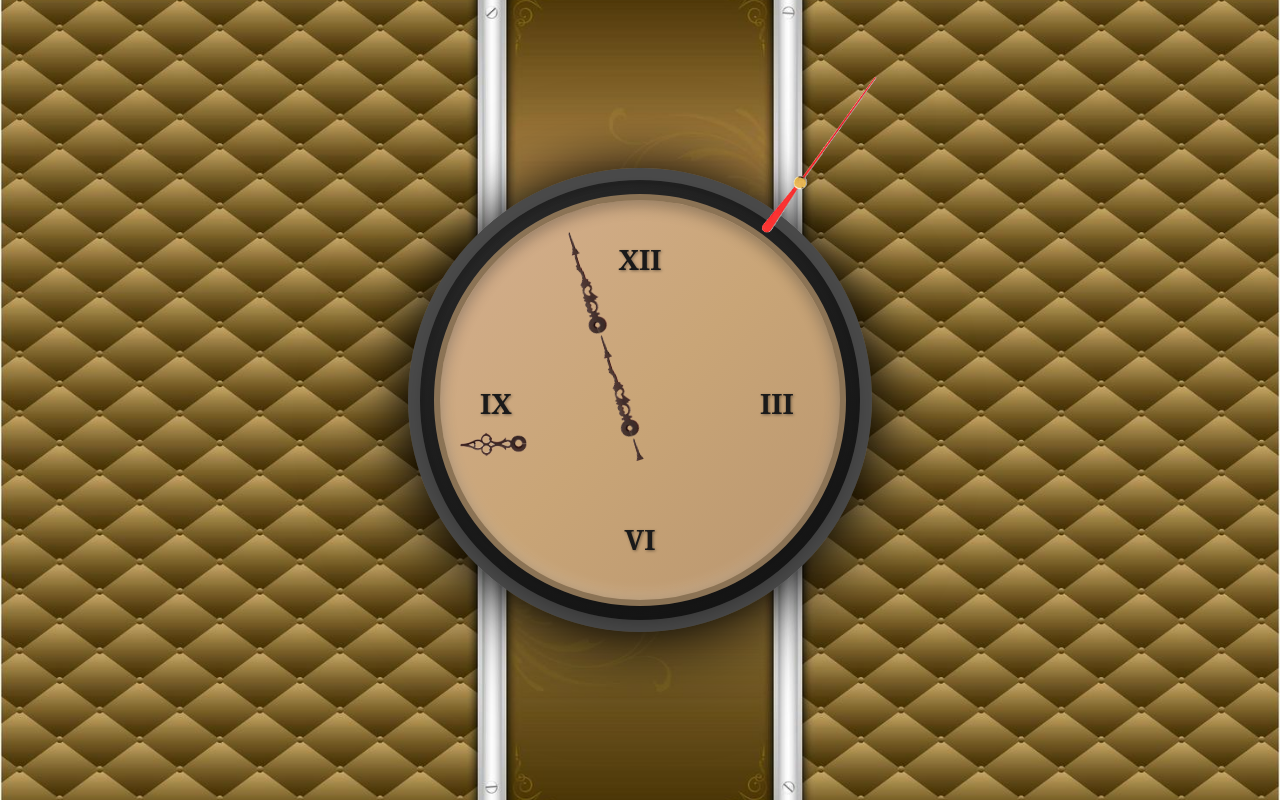
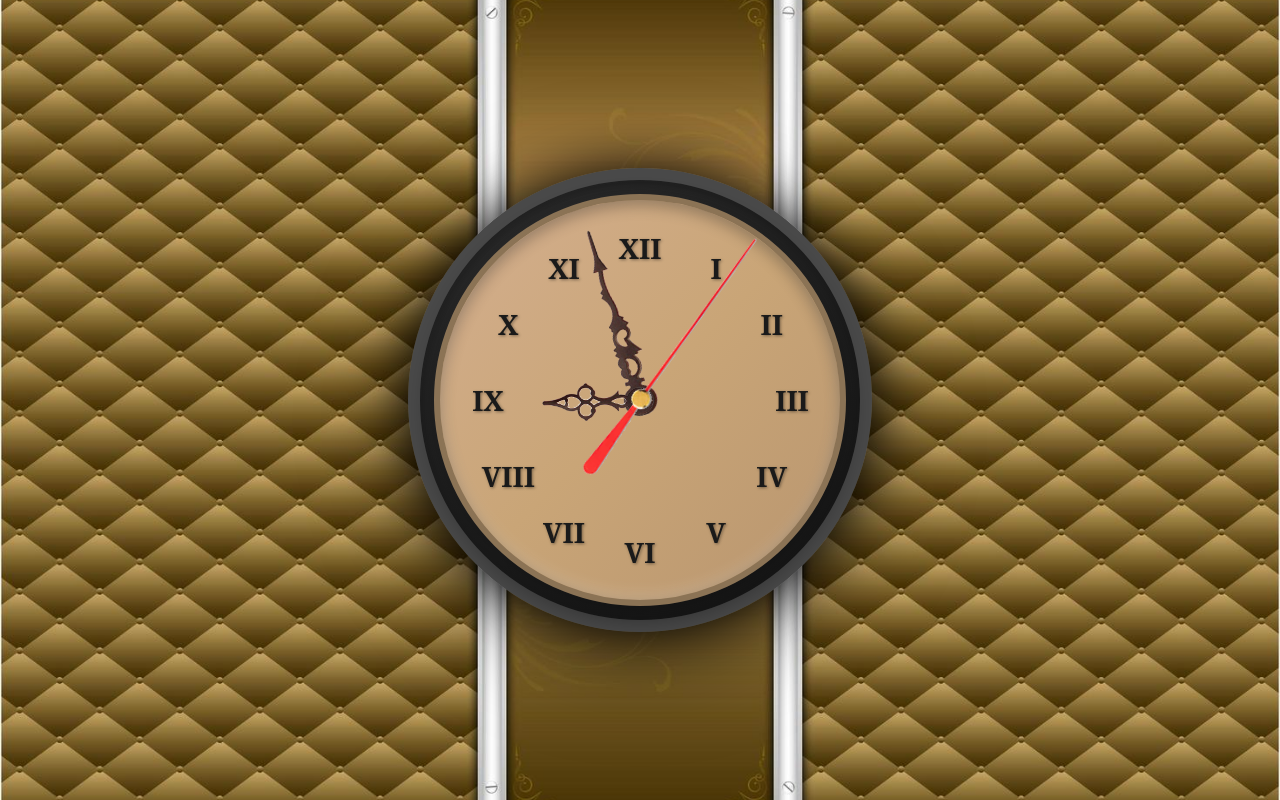
Before and after one commit to krisyupher/Reloj-Animacion-Css, a plain HTML site: page index.html in a window 1280 px wide. Drawn offline with Linux system fonts and the light colour scheme.

Commit message:
feat: Implement a functional analog clock with dynamic hand movements, detailed styling, and a complete Roman numeral display

```diff
--- a/css/animaciones.css
+++ b/css/animaciones.css
@@ -65,55 +65,80 @@ body {
   border: 6px solid #8b7355;
 }
 
-.Num3 {
+/* Base styles for all numbers */
+.CirculoInterior p[class^="Num"] {
   position: absolute;
-  top: 46%;
-  left: 80%;
   font-size: 28px;
   font-weight: bold;
   color: #1a1a1a;
   font-family: 'Georgia', serif;
   text-shadow: 1px 1px 3px rgba(0, 0, 0, 0.4);
+  width: 40px;
+  height: 40px;
+  display: flex;
+  align-items: center;
+  justify-content: center;
+  top: 50%;
+  left: 50%;
+  margin: -20px 0 0 -20px;
+}
+
+/* Position each number in a circle using rotation */
+.Num12 {
+  transform: rotate(0deg) translateY(-19vh) rotate(0deg);
+}
+
+.Num1 {
+  transform: rotate(30deg) translateY(-19vh) rotate(-30deg);
+}
+
+.Num2 {
+  transform: rotate(60deg) translateY(-19vh) rotate(-60deg);
+}
+
+.Num3 {
+  transform: rotate(90deg) translateY(-19vh) rotate(-90deg);
+}
+
+.Num4 {
+  transform: rotate(120deg) translateY(-19vh) rotate(-120deg);
+}
+
+.Num5 {
+  transform: rotate(150deg) translateY(-19vh) rotate(-150deg);
 }
 
 .Num6 {
-  position: absolute;
-  top: 80%;
-  font-size: 28px;
-  font-weight: bold;
-  color: #1a1a1a;
-  font-family: 'Georgia', serif;
-  text-shadow: 1px 1px 3px rgba(0, 0, 0, 0.4);
+  transform: rotate(180deg) translateY(-19vh) rotate(-180deg);
+}
+
+.Num7 {
+  transform: rotate(210deg) translateY(-19vh) rotate(-210deg);
+}
+
+.Num8 {
+  transform: rotate(240deg) translateY(-19vh) rotate(-240deg);
 }
 
 .Num9 {
-  position: absolute;
-  top: 46%;
-  left: 10%;
-  font-size: 28px;
-  font-weight: bold;
-  color: #1a1a1a;
-  font-family: 'Georgia', serif;
-  text-shadow: 1px 1px 3px rgba(0, 0, 0, 0.4);
+  transform: rotate(270deg) translateY(-19vh) rotate(-270deg);
 }
 
-.Num12 {
-  position: absolute;
-  top: 10%;
-  font-size: 28px;
-  font-weight: bold;
-  color: #1a1a1a;
-  font-family: 'Georgia', serif;
-  text-shadow: 1px 1px 3px rgba(0, 0, 0, 0.4);
+.Num10 {
+  transform: rotate(300deg) translateY(-19vh) rotate(-300deg);
+}
+
+.Num11 {
+  transform: rotate(330deg) translateY(-19vh) rotate(-330deg);
 }
 
 .ContenedorSegundero {
-  height: 100%;
-  width: 5%;
+  height: 50%;
+  width: 10%;
   position: absolute;
-  top: -50%;
+  top: 0;
   left: 50%;
-  margin-left: -2%;
+  transform: translateX(-50%);
   transform-origin: center bottom;
 }
 
@@ -121,33 +146,35 @@ body {
   background-image: url(../img/AgujaSegundos.png);
   background-size: contain;
   background-repeat: no-repeat;
-  height: inherit;
-  top: 0;
+  background-position: bottom;
+  height: 146%;
 }
 
 .ContenedorMinutero {
-  height: 60%;
-  width: 5%;
+  height: 45%;
+  width: 10%;
   position: absolute;
   top: 5%;
   left: 50%;
-  margin-left: -2.5%;
+  transform: translateX(-50%);
   transform-origin: center bottom;
 }
 
 .Minutero {
   background-image: url(../img/AgujaGrande.png);
   background-size: contain;
-  height: 100%;
+  background-repeat: no-repeat;
+  background-position: bottom;
+  height: 110%;
 }
 
 .ContenedorHora {
-  height: 45%;
-  width: 6%;
+  height: 35%;
+  width: 10%;
   position: absolute;
   top: 15%;
   left: 50%;
-  margin-left: -3%;
+  transform: translateX(-50%);
   transform-origin: center bottom;
 }
 
@@ -155,8 +182,8 @@ body {
   background-image: url(../img/AgujaPeque.png);
   background-size: contain;
   background-repeat: no-repeat;
-  height: 100%;
-  width: 100%;
+  background-position: bottom;
+  height: 110%;
 }
 
 /* Center dot */
--- a/index.html
+++ b/index.html
@@ -15,9 +15,17 @@
     <div class="contenedorReloj">
       <div class="CirculoExterior">
         <div class="CirculoInterior">
+          <p class="Num1">I</p>
+          <p class="Num2">II</p>
           <p class="Num3">III</p>
+          <p class="Num4">IV</p>
+          <p class="Num5">V</p>
           <p class="Num6">VI</p>
+          <p class="Num7">VII</p>
+          <p class="Num8">VIII</p>
           <p class="Num9">IX</p>
+          <p class="Num10">X</p>
+          <p class="Num11">XI</p>
           <p class="Num12">XII</p>
           <div class="ContenedorMinutero">
             <div class="Minutero"></div>
--- a/js/clock.js
+++ b/js/clock.js
@@ -28,10 +28,10 @@ class Clock {
     const minuteDegrees = (minutes + seconds / 60) * 6; // 360 / 60 = 6
     const hourDegrees = (hours % 12 + minutes / 60) * 30; // 360 / 12 = 30
 
-    // Apply rotations
-    this.secondHand.style.transform = `rotateZ(${secondDegrees}deg)`;
-    this.minuteHand.style.transform = `rotateZ(${minuteDegrees}deg)`;
-    this.hourHand.style.transform = `rotateZ(${hourDegrees}deg)`;
+    // Apply rotations (preserve translateX for centering)
+    this.secondHand.style.transform = `translateX(-50%) rotateZ(${secondDegrees}deg)`;
+    this.minuteHand.style.transform = `translateX(-50%) rotateZ(${minuteDegrees}deg)`;
+    this.hourHand.style.transform = `translateX(-50%) rotateZ(${hourDegrees}deg)`;
   }
 }
 
```
